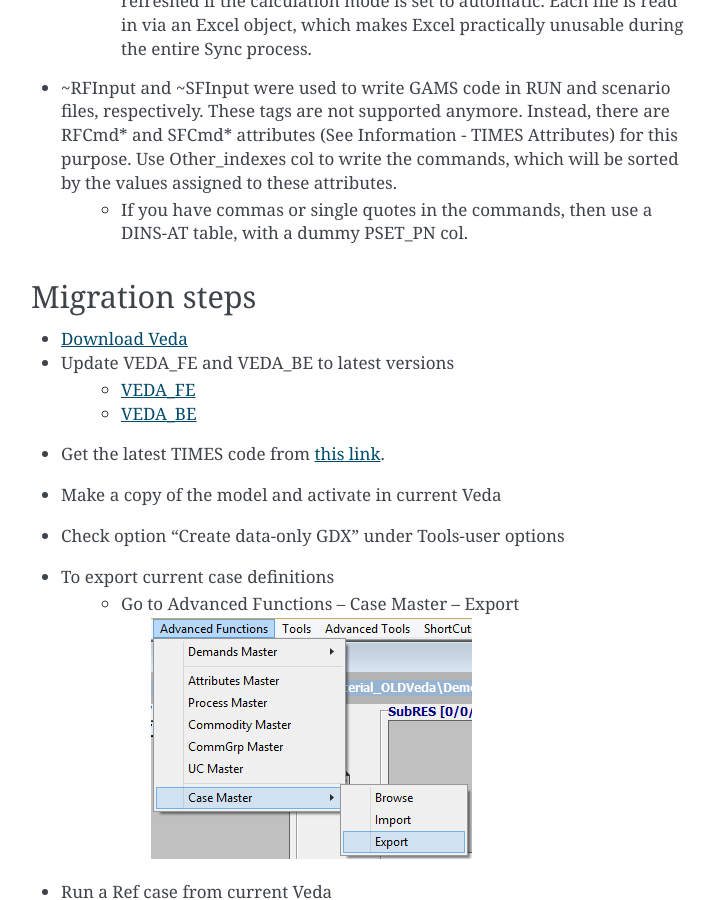
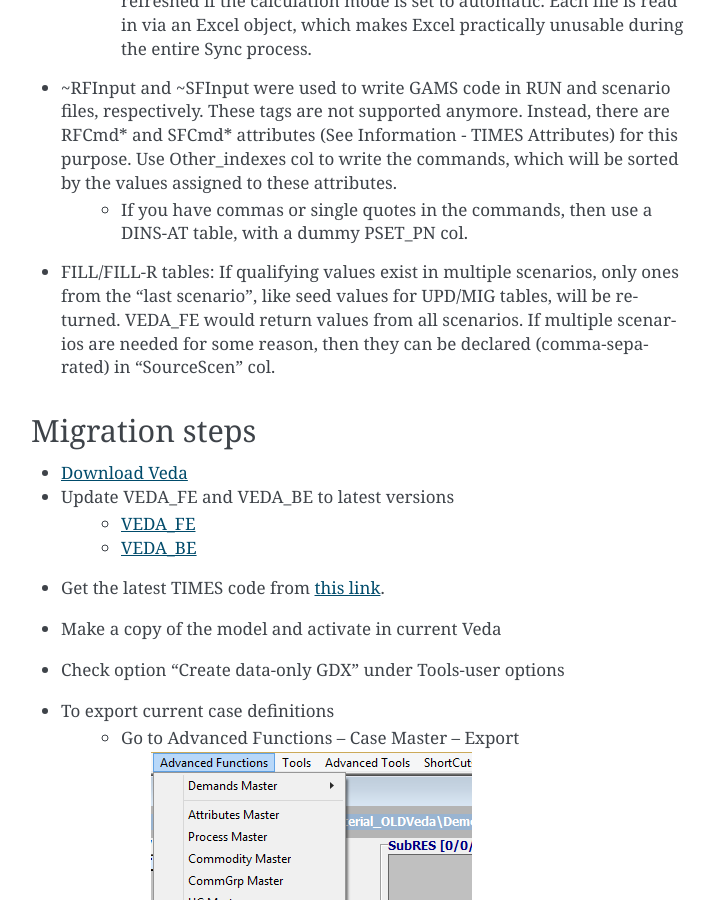
Before and after one commit to kanors-emr/Veda-documentation, a Sphinx documentation site: the page built from docs/source/pages/Migration.rst, in a window 1280 px wide and 900 px high, scrolled down 2310 px. Shown: the whole window, without its empty margins (389-1103 px from the left). Built offline with Sphinx 7.4.7, drawn with Linux system fonts in a browser that asks for light colours; some of the changed text lies outside the part shown.

Commit message:
FILL table difference

```diff
--- a/docs/source/pages/Migration.rst
+++ b/docs/source/pages/Migration.rst
@@ -21,9 +21,9 @@
 Things that are different
 =========================
 
-• interpolation settings table in SysSettings needs to be converted to a MIG table.
+• Interpolation settings table in SysSettings needs to be converted to a MIG table.
     • if updating with year=0 (without an actual seed value) then need to convert it to in INS
-• text values like for PRC_TSL will need a new tag - TFM_INS-txt
+• Text values like for PRC_TSL will need a new tag - TFM_INS-txt
 • Not supported:
     • comm1/comm2 in matrix form trade links declarations
     • Trade parameter declarations in matrix form (~TRADE_Param)
@@ -52,6 +52,7 @@
     • Old Veda makes temp copies of files before reading them, so they are refreshed if the calculation mode is set to automatic. Each file is read in via an Excel object, which makes Excel practically unusable during the entire Sync process.
 • ~RFInput and ~SFInput were used to write GAMS code in RUN and scenario files, respectively. These tags are not supported anymore. Instead, there are RFCmd* and SFCmd* attributes (See Information - TIMES Attributes) for this purpose. Use Other_indexes col to write the commands, which will be sorted by the values assigned to these attributes.
     • If you have commas or single quotes in the commands, then use a DINS-AT table, with a dummy PSET_PN col.
+• FILL/FILL-R tables: If qualifying values exist in multiple scenarios, only ones from the "last scenario", like seed values for UPD/MIG tables, will be returned. VEDA_FE would return values from all scenarios. If multiple scenarios are needed for some reason, then they can be declared (comma-separated) in "SourceScen" col.
 
 Migration steps
 ================
```
